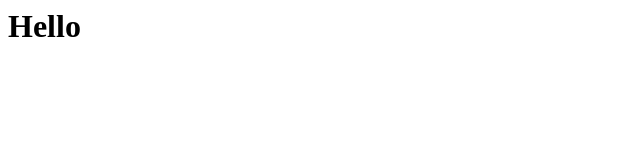
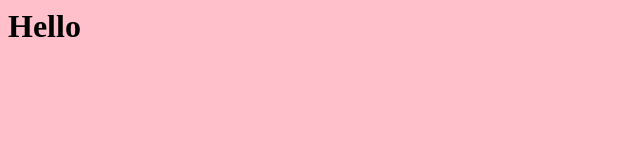
Before and after one commit to booshieboosh/booshieboosh.github.io, a plain HTML site: page index.html in a window 1280 px wide. Shown: the whole page, without its empty margins (0-640 px from the left). Drawn offline with Linux system fonts and the light colour scheme.

Commit message:
background

```diff
--- a/index.html
+++ b/index.html
@@ -1,7 +1,9 @@
 <DOCTYPE! html>
 <head>
 <title> Boosh web </title>
+<body style="background-color: pink"
 </head>
 <body>
 <h1> Hello </h1>
+
 </body>
```
